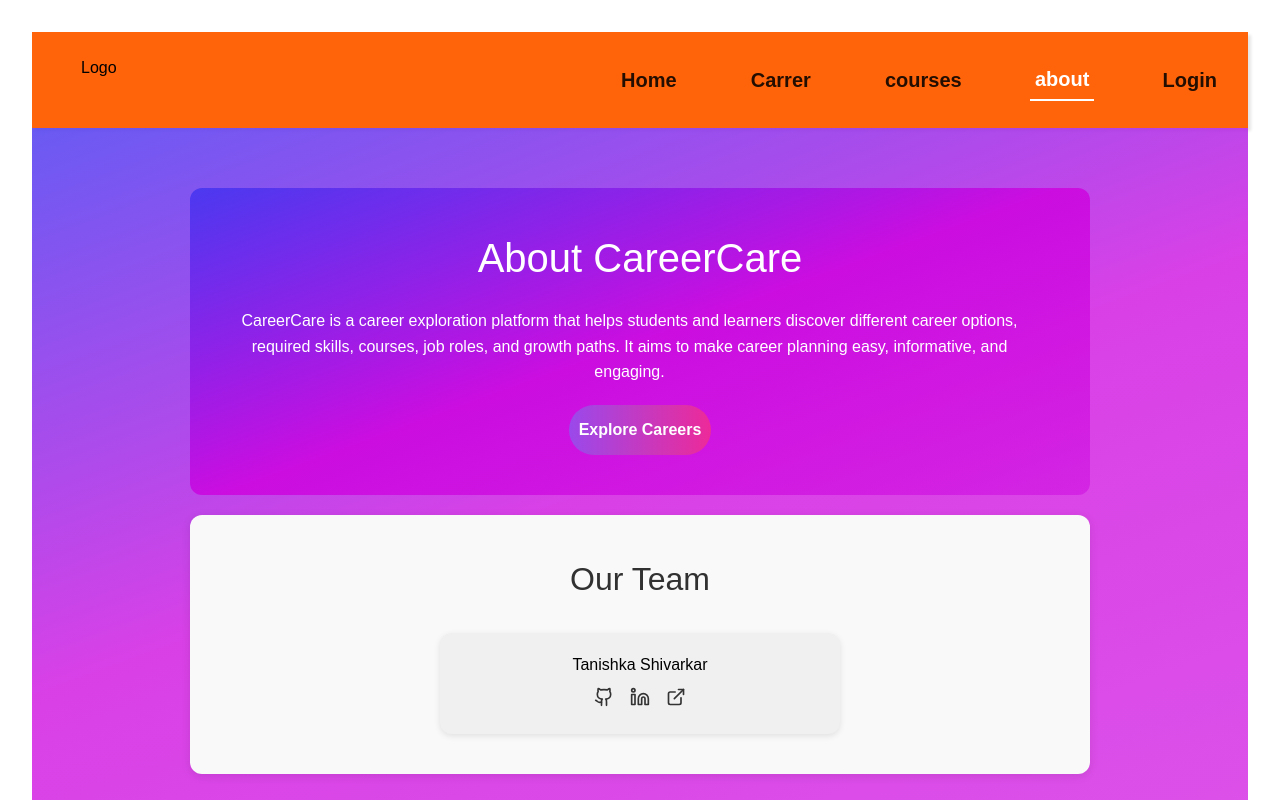
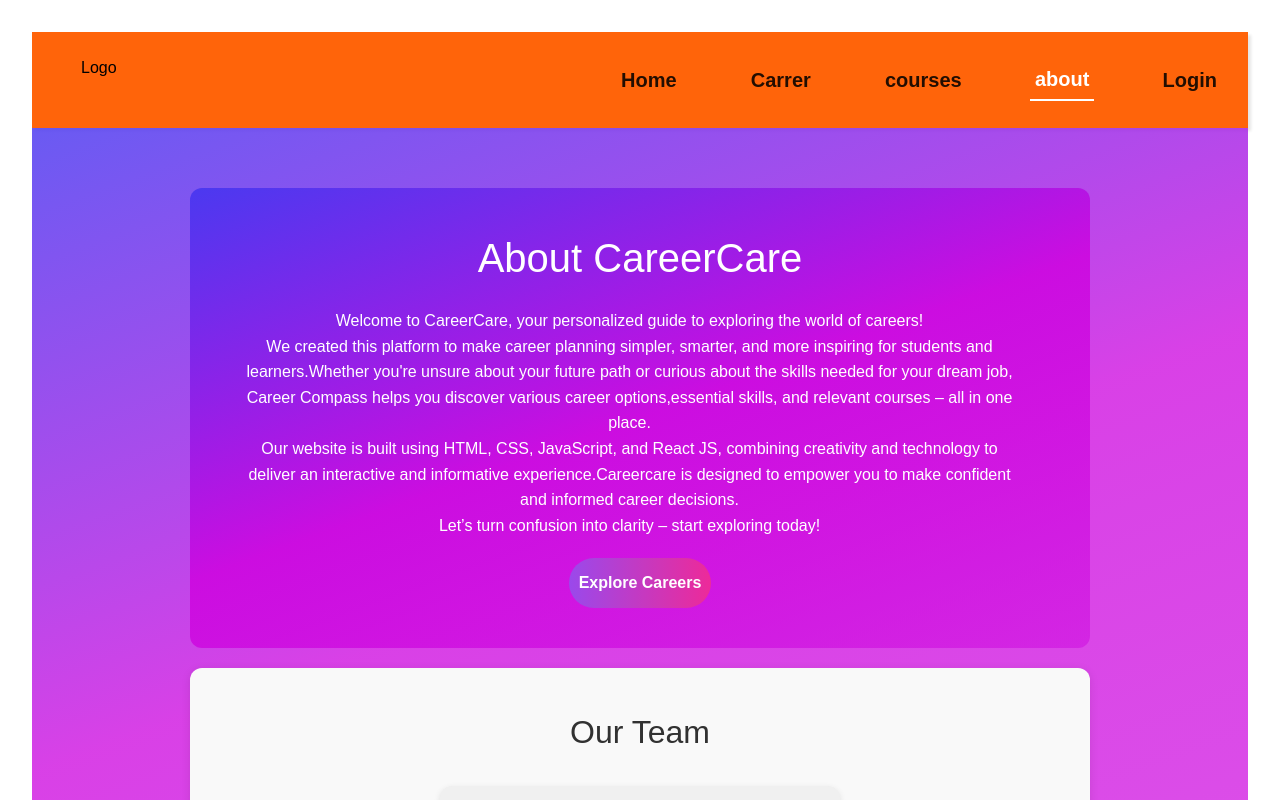
Before and after one commit to satyamrk18/CarrerCare, a React (Vite) app: page /about in a window 1280 px wide. Shown: the top 800 px of the page. Built offline with nearby package versions, Linux system fonts and the light colour scheme.

Commit message:
carrercare summary changed

```diff
--- a/src/pages/About-us.jsx
+++ b/src/pages/About-us.jsx
@@ -13,10 +13,7 @@ const AboutUs = () => {
            <div className="summary-section">
              <h1>About CareerCare</h1>
              <p>
-              CareerCare is a career exploration platform that helps students and learners
-              discover different career options, required skills, courses, job roles, and
-              growth paths. It aims to make career planning easy, informative, and
-              engaging.
+             Welcome to CareerCare, your personalized guide to exploring the world of careers!<br />We created this platform to make career planning simpler, smarter, and more inspiring for students and learners.Whether you're unsure about your future path or curious about the skills needed for your dream job, Career Compass helps you discover various career options,essential skills, and relevant courses – all in one place.<br />Our website is built using HTML, CSS, JavaScript, and React JS, combining creativity and technology to deliver an interactive and informative experience.Careercare is designed to empower you to make confident and informed career decisions.<br />Let’s turn confusion into clarity – start exploring today!
             </p>
              <Button name="Explore Careers" />
            </div>
```
